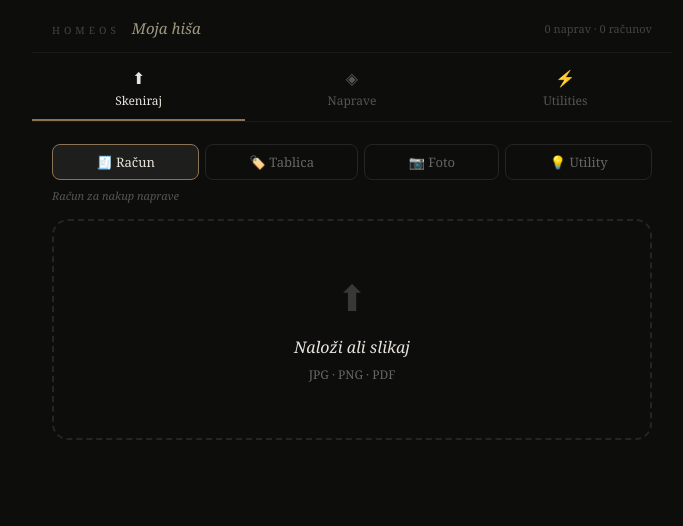
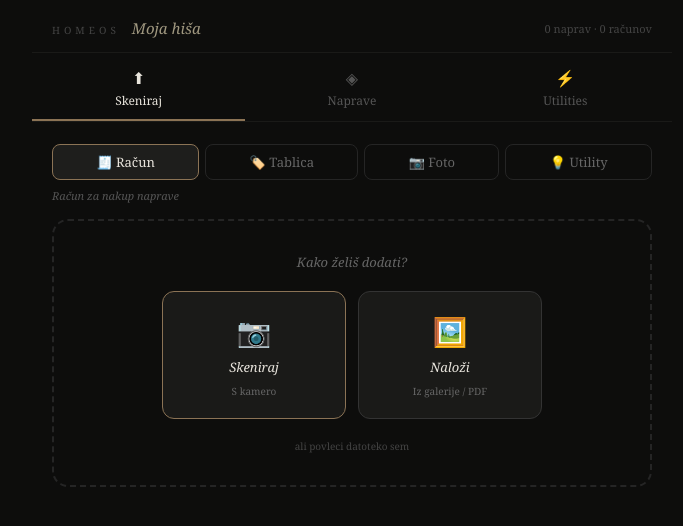
Before and after one commit to MartinPelcl/homeOS, a React (Vite) app: page / in a window 1280 px wide. Shown: the top 526 px of the page, without its empty margins (288-971 px from the left). Built offline with nearby package versions, Linux system fonts and the light colour scheme.

Commit message:
Add files via upload

```diff
--- a/src/screens/Scanner.jsx
+++ b/src/screens/Scanner.jsx
@@ -125,7 +125,8 @@ export default function ScannerScreen({ onSaved }) {
   const [extracted, setExtracted] = useState(null);
   const [error, setError]         = useState(null);
   const [lastSaved, setLastSaved] = useState(null);
-  const fileRef = useRef();
+  const cameraRef  = useRef();
+  const galleryRef = useRef();
 
   const isUtility = mode === "utility";
   const isAsset   = !isUtility;
@@ -184,28 +185,62 @@ export default function ScannerScreen({ onSaved }) {
       </div>
 
       {phase === "upload" && (
+        <>
           <div
             onDragOver={e => { e.preventDefault(); setDragOver(true); }}
             onDragLeave={() => setDragOver(false)}
             onDrop={handleDrop}
-          onClick={() => fileRef.current.click()}
             style={{
               border: `2px dashed ${dragOver ? "#8B7355" : "#252525"}`,
-            borderRadius: 16, padding: "52px 28px", textAlign: "center",
-            cursor: "pointer", background: dragOver ? "#0f0d08" : "transparent",
-            display: "flex", flexDirection: "column", alignItems: "center", gap: 14,
+              borderRadius: 16, padding: "32px 20px", textAlign: "center",
+              background: dragOver ? "#0f0d08" : "transparent",
+              display: "flex", flexDirection: "column", alignItems: "center", gap: 20,
               transition: "all 0.2s",
             }}
           >
-          <div style={{ fontSize: 36, opacity: 0.2 }}>⬆</div>
-          <div>
-            <div style={{ fontSize: 16, fontStyle: "italic", marginBottom: 6 }}>
-              Naloži ali slikaj
+            <div style={{ fontSize: 13, color: "#666", fontStyle: "italic" }}>
+              Kako želiš dodati?
             </div>
-            <div style={{ fontSize: 12, color: "#666", lineHeight: 1.8 }}>JPG · PNG · PDF</div>
+
+            <div style={{ display: "flex", gap: 12, width: "100%", maxWidth: 380 }}>
+              <button onClick={() => cameraRef.current.click()} style={{
+                flex: 1, background: "#1a1a18", border: "1px solid #8B7355",
+                borderRadius: 12, padding: "20px 12px", cursor: "pointer",
+                color: "#e8e4dc", fontFamily: "inherit",
+                display: "flex", flexDirection: "column", alignItems: "center", gap: 8,
+                transition: "background 0.15s",
+              }}
+              onMouseEnter={e => e.currentTarget.style.background = "#22221e"}
+              onMouseLeave={e => e.currentTarget.style.background = "#1a1a18"}
+              >
+                <span style={{ fontSize: 28 }}>📷</span>
+                <span style={{ fontSize: 13, fontStyle: "italic" }}>Skeniraj</span>
+                <span style={{ fontSize: 10, color: "#666" }}>S kamero</span>
+              </button>
+
+              <button onClick={() => galleryRef.current.click()} style={{
+                flex: 1, background: "#1a1a18", border: "1px solid #333",
+                borderRadius: 12, padding: "20px 12px", cursor: "pointer",
+                color: "#e8e4dc", fontFamily: "inherit",
+                display: "flex", flexDirection: "column", alignItems: "center", gap: 8,
+                transition: "background 0.15s",
+              }}
+              onMouseEnter={e => e.currentTarget.style.background = "#22221e"}
+              onMouseLeave={e => e.currentTarget.style.background = "#1a1a18"}
+              >
+                <span style={{ fontSize: 28 }}>🖼️</span>
+                <span style={{ fontSize: 13, fontStyle: "italic" }}>Naloži</span>
+                <span style={{ fontSize: 10, color: "#666" }}>Iz galerije / PDF</span>
+              </button>
             </div>
+
+            <div style={{ fontSize: 10, color: "#444" }}>
+              ali povleci datoteko sem
+            </div>
+
             {error && <div style={{ color: "#c85a5a", fontSize: 13 }}>{error}</div>}
           </div>
+        </>
       )}
 
       {phase === "scanning" && (
@@ -292,7 +327,8 @@ export default function ScannerScreen({ onSaved }) {
         </div>
       )}
 
-      <input ref={fileRef} type="file" accept="image/*,.pdf" capture="environment" style={{ display: "none" }} onChange={e => handleFile(e.target.files[0])} />
+      <input ref={cameraRef}  type="file" accept="image/*" capture="environment" style={{ display: "none" }} onChange={e => handleFile(e.target.files[0])} />
+      <input ref={galleryRef} type="file" accept="image/*,.pdf"                  style={{ display: "none" }} onChange={e => handleFile(e.target.files[0])} />
     </div>
   );
 }
```
Lines whose indentation alone changed are shown as unchanged.
